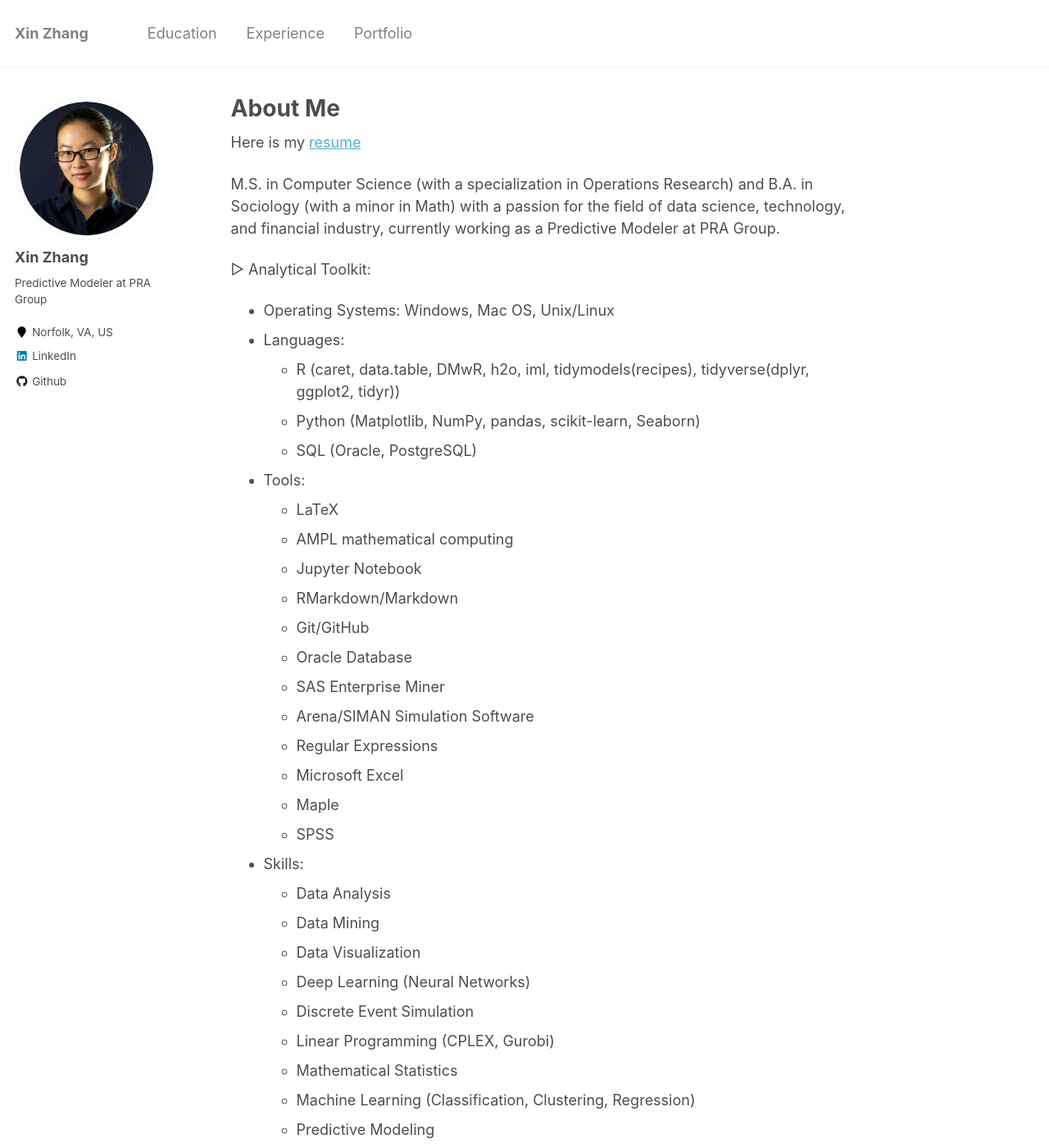
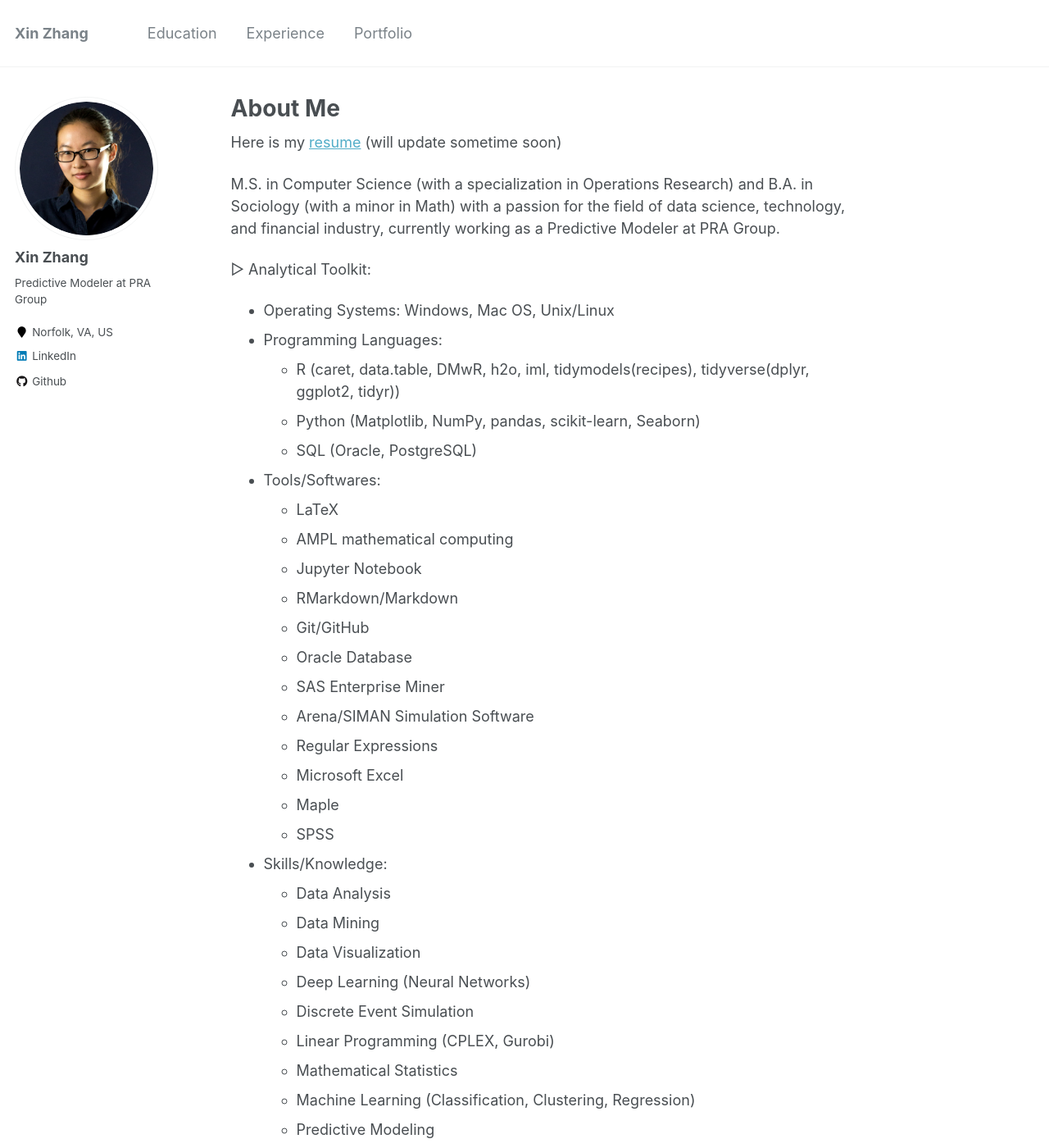
Before and after one commit to SnowingSita/SnowingSita.github.io, a Jekyll site: the page built from _pages/about.md, in a window 1280 px wide and 1400 px high. Shown: the whole window at 82% size. Built offline with Jekyll 4.4.1, drawn with Linux system fonts in a browser that asks for light colours; some of the changed text lies outside the part shown.

Commit message:
Update about.md

```diff
--- a/_pages/about.md
+++ b/_pages/about.md
@@ -8,17 +8,17 @@ redirect_from:
   - /about.html
 ---
 
-Here is my [resume](./files/XinZhang_Resume.190703.pdf){:target="_blank"}
+Here is my [resume](./files/XinZhang_Resume.190703.pdf){:target="_blank"} (will update sometime soon)
 
 M.S. in Computer Science (with a specialization in Operations Research) and B.A. in Sociology (with a minor in Math) with a passion for the field of data science, technology, and financial industry, currently working as a Predictive Modeler at PRA Group.
 
 ▷ Analytical Toolkit:
 - Operating Systems: Windows, Mac OS, Unix/Linux
-- Languages:
+- Programming Languages:
 	- R (caret, data.table, DMwR, h2o, iml, tidymodels(recipes), tidyverse(dplyr, ggplot2, tidyr))
 	- Python (Matplotlib, NumPy, pandas, scikit-learn, Seaborn)
 	- SQL (Oracle, PostgreSQL)
-- Tools:
+- Tools/Softwares:
 	- LaTeX
 	- AMPL mathematical computing
 	- Jupyter Notebook
@@ -31,7 +31,7 @@ M.S. in Computer Science (with a specialization in Operations Research) and B.A.
 	- Microsoft Excel
 	- Maple
 	- SPSS
-- Skills:
+- Skills/Knowledge:
 	- Data Analysis
 	- Data Mining
 	- Data Visualization
@@ -47,6 +47,6 @@ M.S. in Computer Science (with a specialization in Operations Research) and B.A.
 ▷ Soft Skills:
 - Active Learner
 - Detail Oriented
+- Problem Solver
 - Self Motivated
 - Team Player
-- Problem Solver
```
